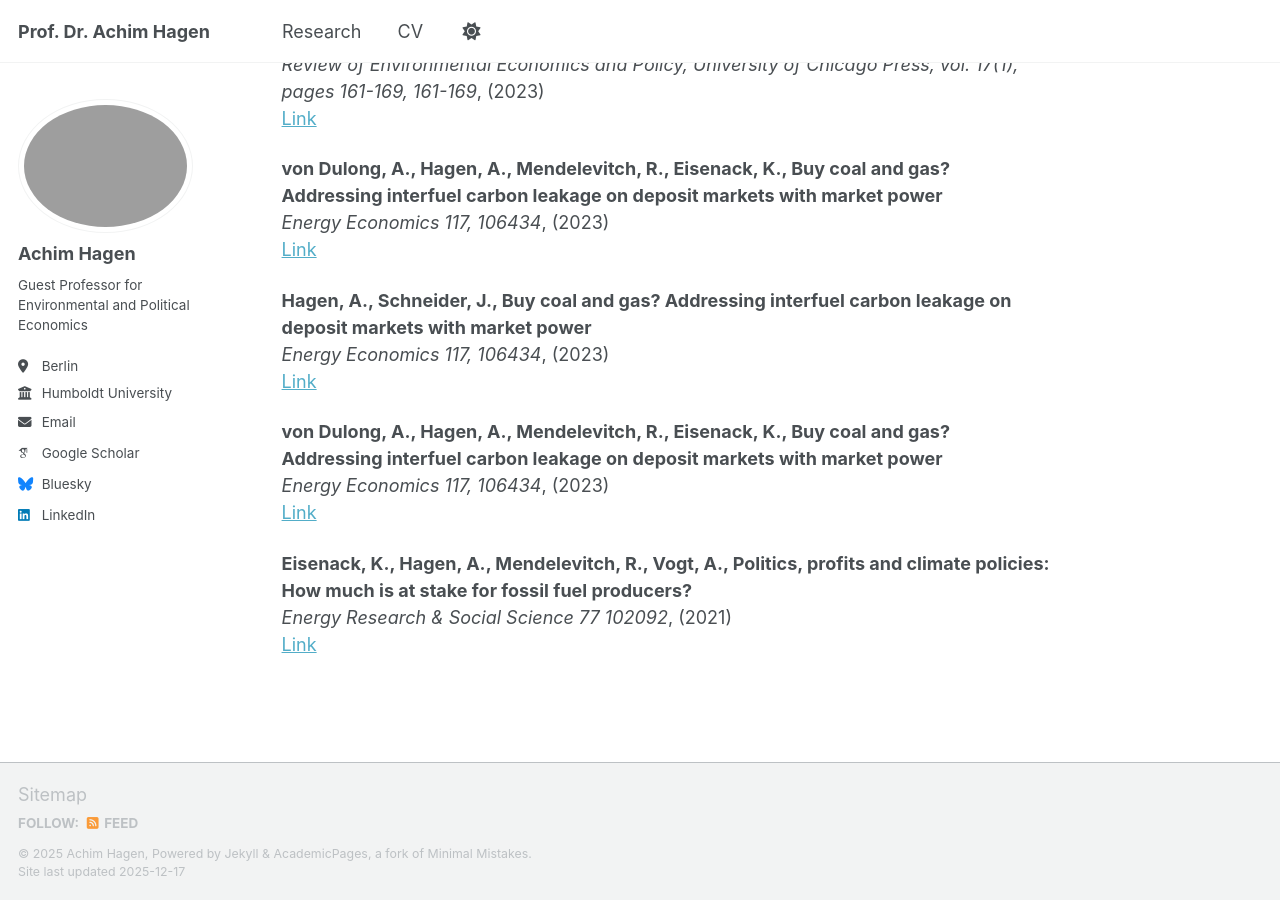
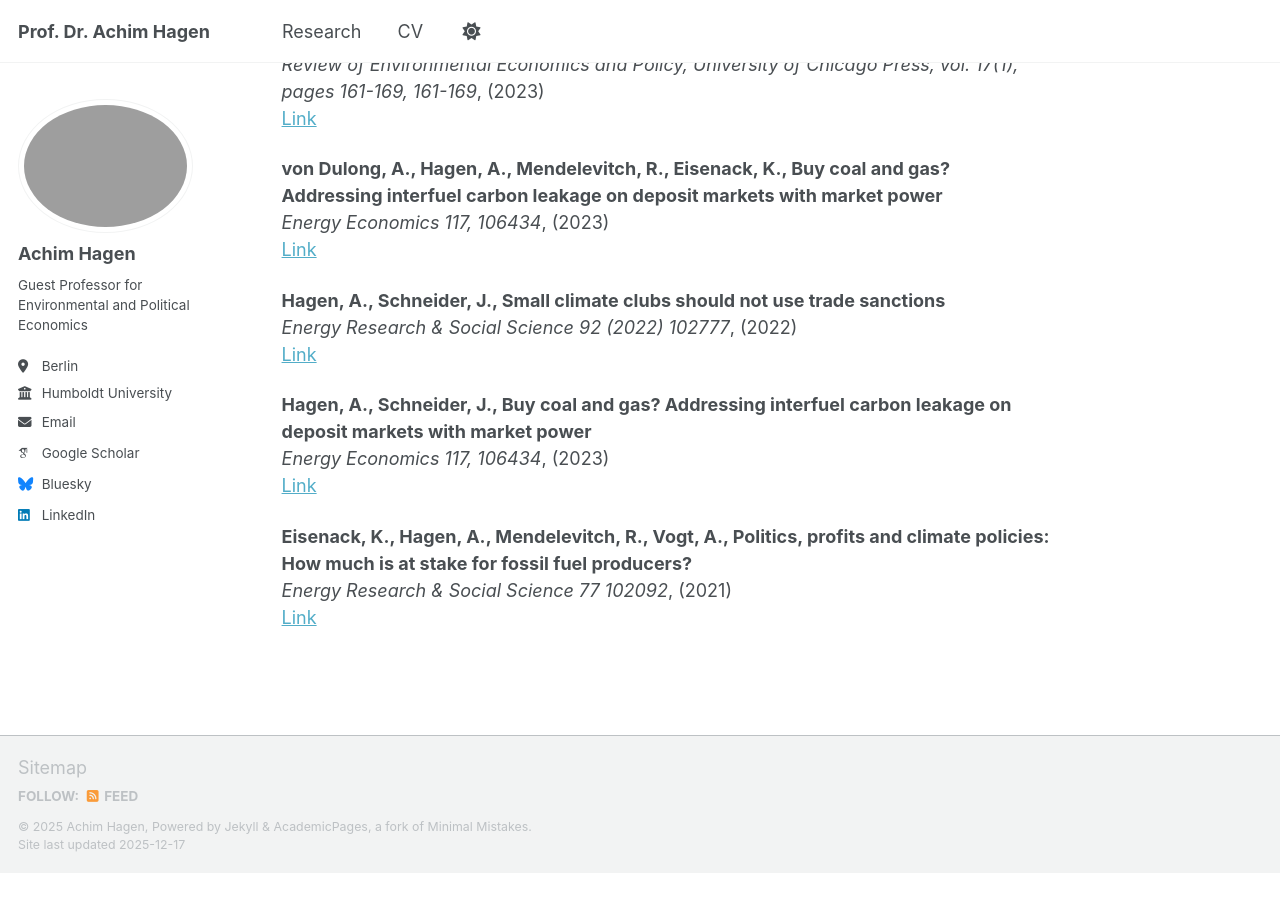
Before and after one commit to achhag/academic, a Jekyll site: the page built from _pages/publications.html, in a window 1280 px wide and 900 px high, scrolled down 1202 px. Built offline with Jekyll 4.4.1, drawn with Linux system fonts in a browser that asks for light colours; some web fonts are replaced; a script bundle is joined from its source files by our own code; library files that are not in the unit come from our copies; after the commit the page ends 2075 px from its top, so only the background shows below that.

Commit message:
Update publications.html

```diff
--- a/_pages/publications.html
+++ b/_pages/publications.html
@@ -67,13 +67,13 @@ author_profile: true
 </p>
 
 <p>
-<strong>Hagen, A., Schneider, J., Buy coal and gas? Addressing interfuel carbon leakage on deposit markets with market power</strong><br>
-<em>Energy Economics 117, 106434</em>, (2023)<br>
-<a href="https://doi.org/10.1016/j.eneco.2022.106434" target="_blank">Link</a>
+<strong>Hagen, A., Schneider, J., Small climate clubs should not use trade sanctions</strong><br>
+<em>Energy Research & Social Science 92 (2022) 102777</em>, (2022)<br>
+<a href="https://doi.org/10.1016/j.erss.2022.102777" target="_blank">Link</a>
 </p>
 
 <p>
-<strong>von Dulong, A., Hagen, A., Mendelevitch, R., Eisenack, K., Buy coal and gas? Addressing interfuel carbon leakage on deposit markets with market power</strong><br>
+<strong>Hagen, A., Schneider, J., Buy coal and gas? Addressing interfuel carbon leakage on deposit markets with market power</strong><br>
 <em>Energy Economics 117, 106434</em>, (2023)<br>
 <a href="https://doi.org/10.1016/j.eneco.2022.106434" target="_blank">Link</a>
 </p>
```
